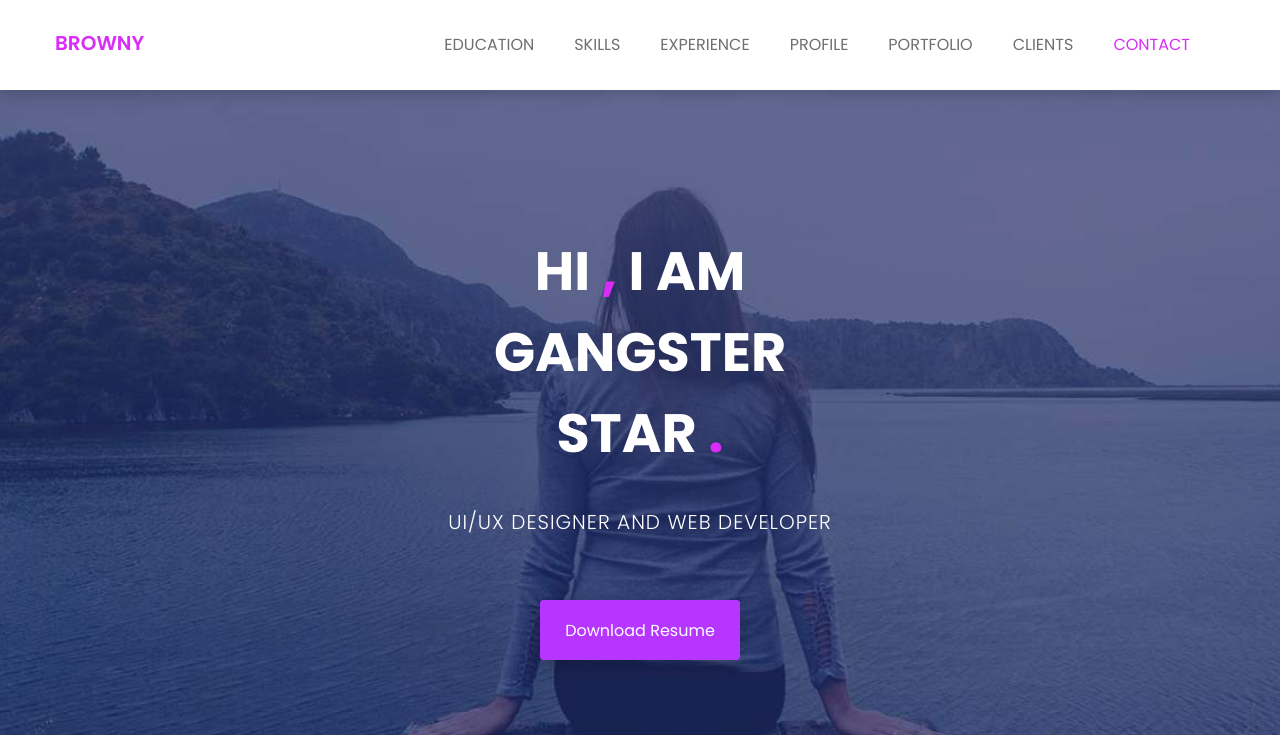
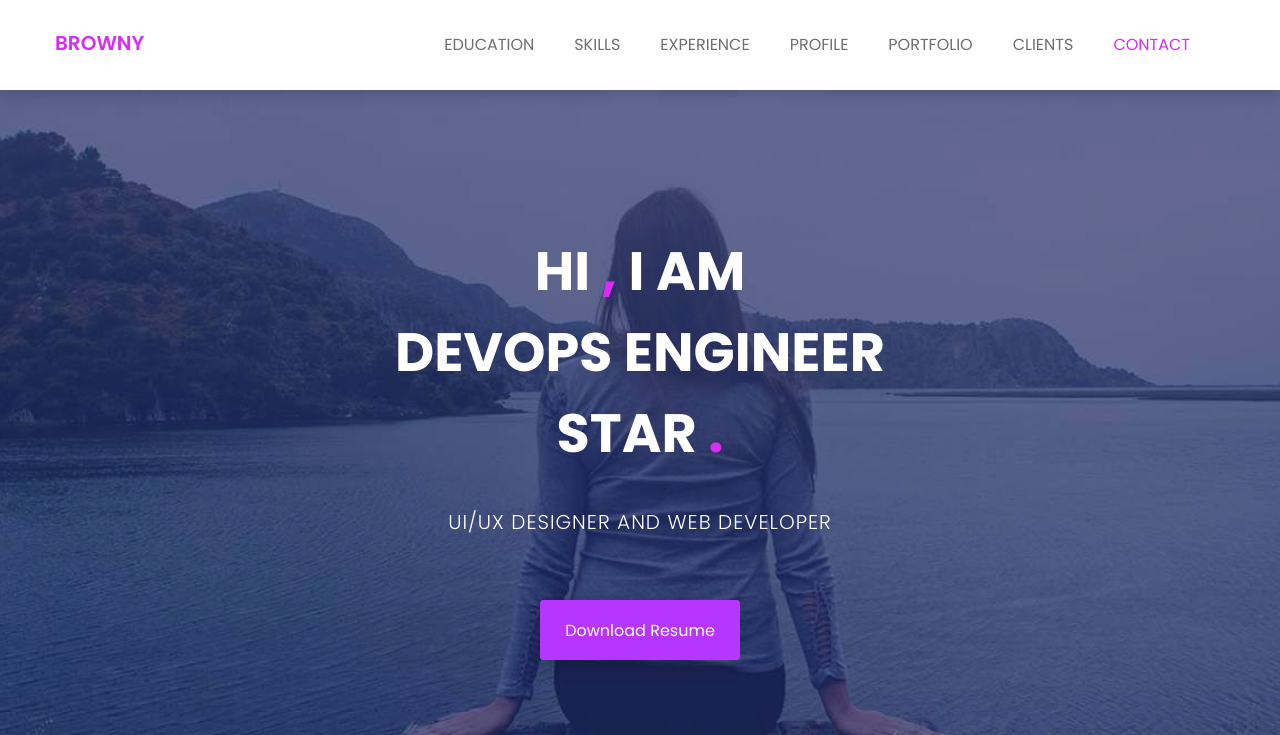
Before and after one commit to DevOpsnaman/BROWNY, a plain HTML site: page index.html in a window 1280 px wide. Shown: the top 735 px of the page. Drawn offline with nearby package versions, Linux system fonts and the light colour scheme.

Commit message:
test Downtime

```diff
--- a/index.html
+++ b/index.html
@@ -103,7 +103,7 @@
 				<div class="row">
 					<div class="col-md-12 text-center">
 						<div class="header-text">
-							<h2>hi <span>,</span> i am <br> Gangster <br> star <span>.</span>   </h2>
+							<h2>hi <span>,</span> i am <br> DevOps Engineer <br> star <span>.</span>   </h2>
 							<p>ui/ux designer and web developer</p>
 							<a href="assets/download/browney.txt" download>download resume</a>
 						</div><!--/.header-text-->
```
